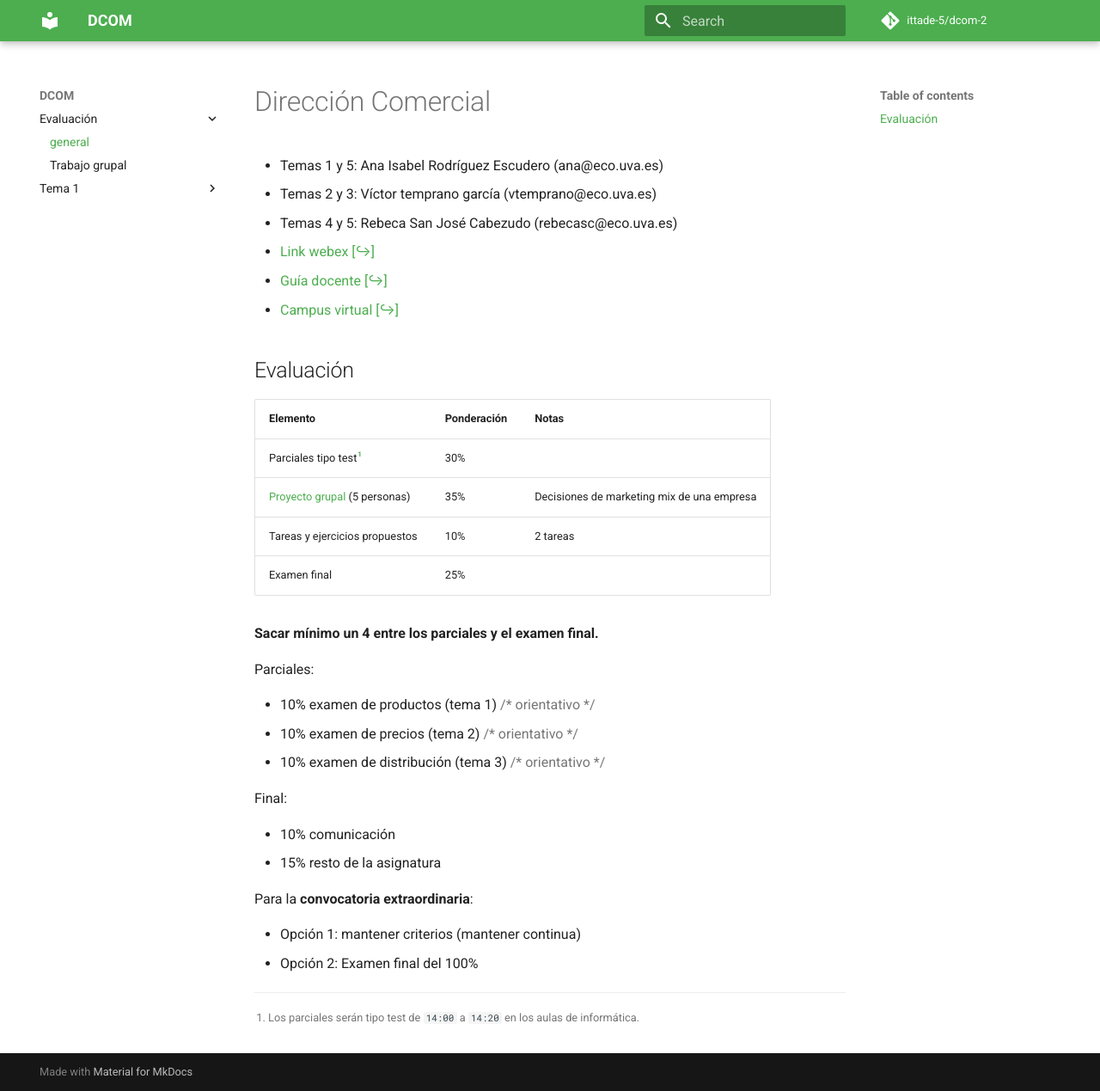
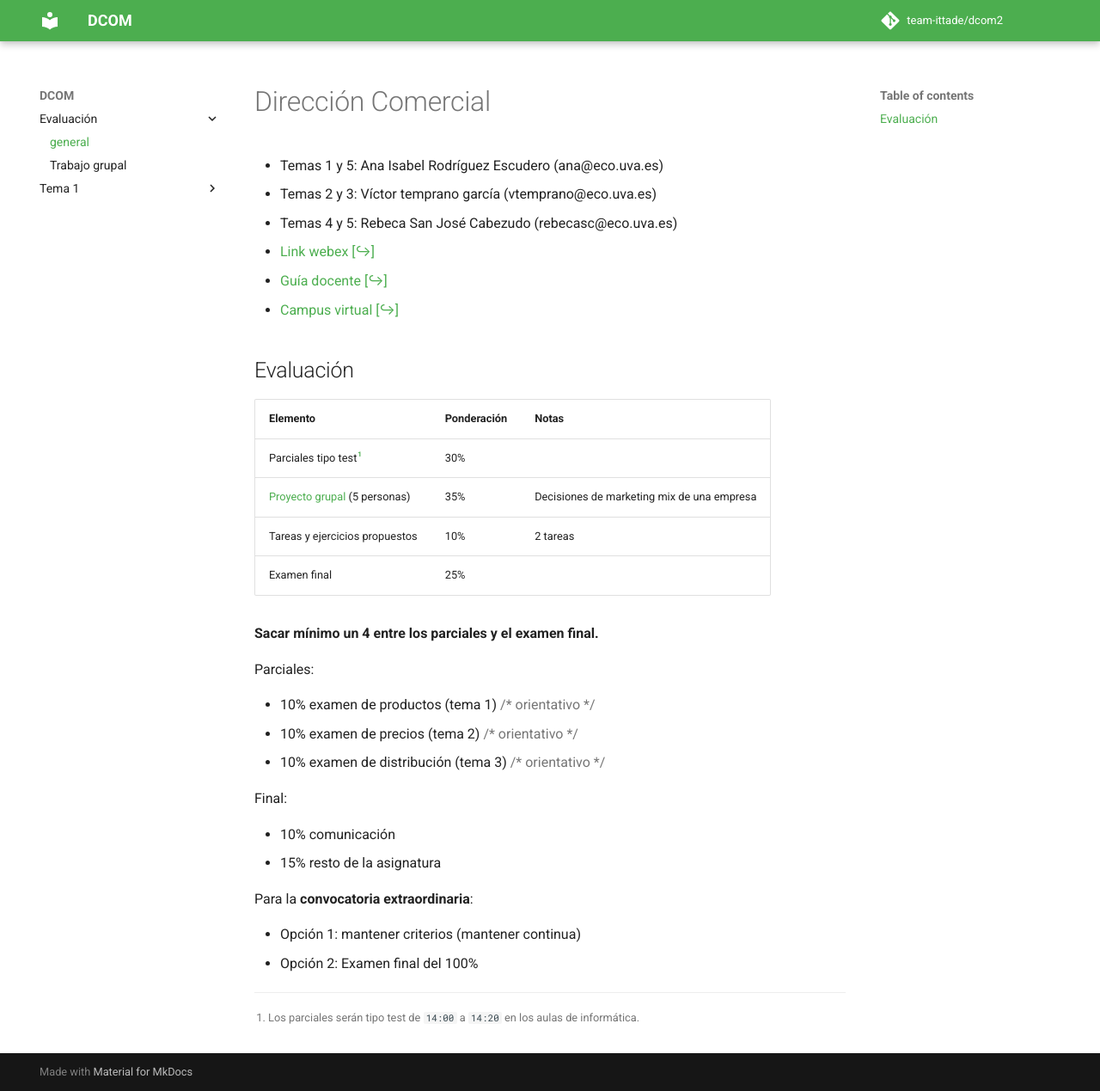
Before and after one commit to team-ittade/dcom2, an MkDocs documentation site: the page built from docs/index.md, in a window 1280 px wide and 1269 px high. Shown: the whole window at 86% size. Built offline with MkDocs 1.6.1 and Material for MkDocs 9.7.7, drawn with Linux system fonts in a browser that asks for light colours; comment, search, counter and statistics services are not loaded.

```diff
--- a/mkdocs.yml
+++ b/mkdocs.yml
@@ -18,8 +18,8 @@ nav:
     - 3. Decisiones sobre marcas, envases y etiquetas: tema-1/1.3.md
     - Tareas: tema-1/tareas.md
 
-repo_name: ittade-5/dcom-2
-repo_url: https://campusvirtual.uva.es/course/view.php?id=34230
+repo_name: team-ittade/dcom2
+repo_url: https://github.com/team-ittade/dcom2
 
 extra_css:
     - css/colors.css
@@ -66,3 +66,7 @@ markdown_extensions:
   - pymdownx.emoji:
       emoji_index: !!python/name:materialx.emoji.twemoji
       emoji_generator: !!python/name:materialx.emoji.to_svg
+plugins:
+  - git-revision-date-localized:
+      type: date
+      fallback_to_build_date: true
```
